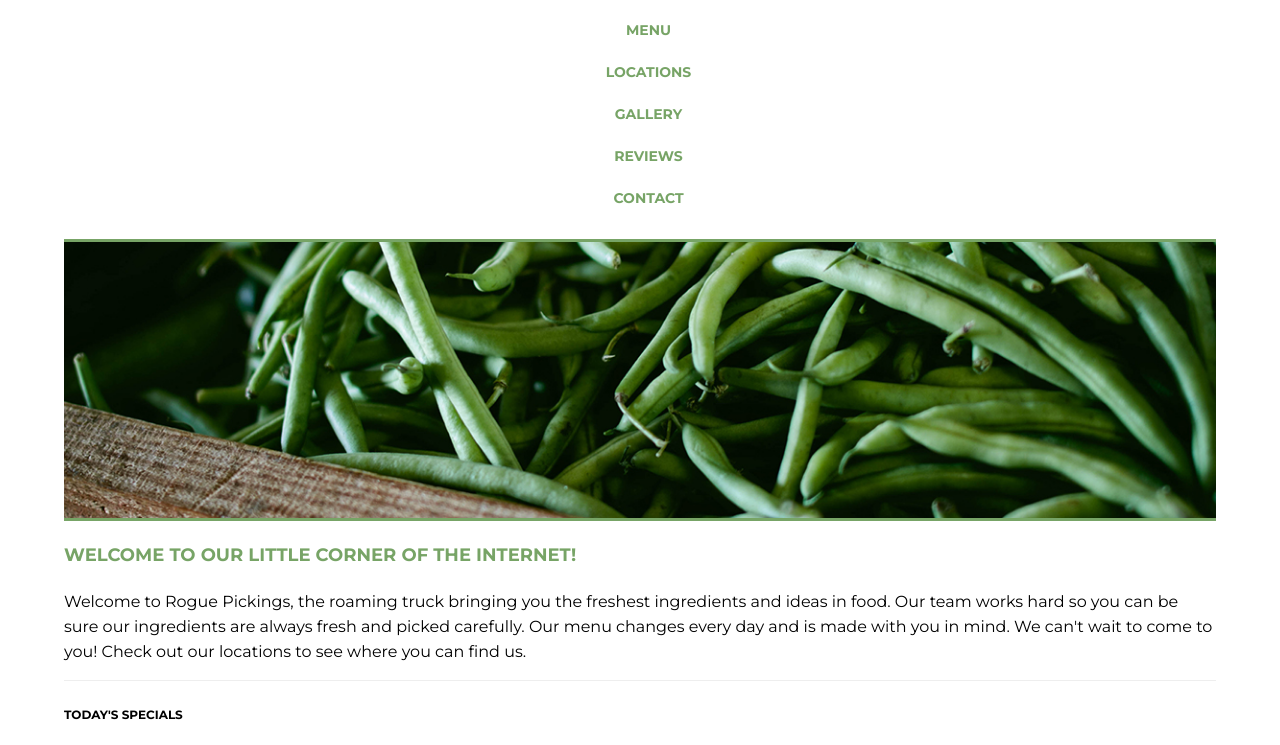
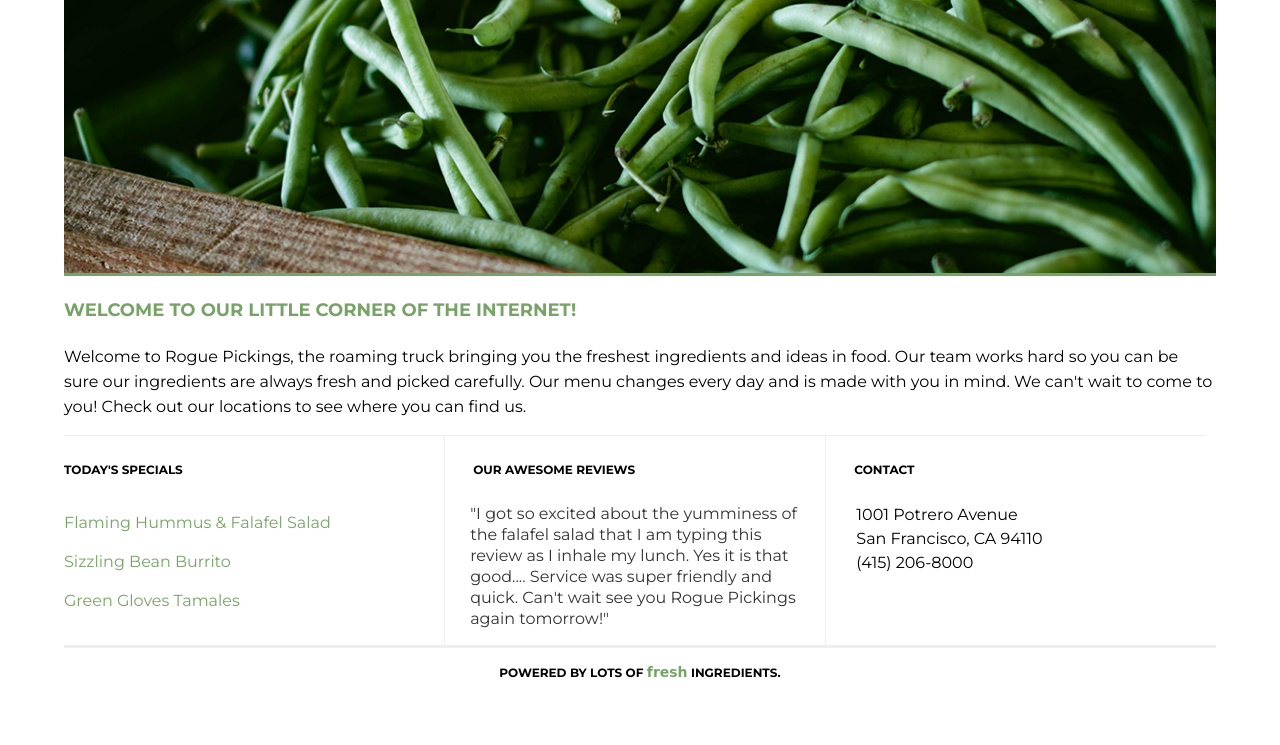
Before and after one commit to ilselee/rogue-pickings-responsive, a plain HTML site: page index.html in a window 1280 px wide. Shown: the part 140-885 px from the top of the page. After the commit the page ends 836 px from the top, so only its background shows below. Drawn offline with Linux system fonts and the light colour scheme; a web font is replaced by a local one.

Commit message:
Added tablet and desktop versions

```diff
--- a/css/main.css
+++ b/css/main.css
@@ -176,3 +176,92 @@ footer span {
 	color: #77a466;
 	font-size: 0.875rem;
 }
+
+
+/***** TABLET *****/
+
+@media (min-width: 768px) {
+	.bottom-section{
+		display: flex;
+		flex-flow: row wrap;
+	}
+	.section-two {
+		border-left: 1px solid #eee;
+		border-right: 1px solid #eee;
+	}
+	.section-one,
+	.section-two,
+	.section-three {
+		width: 33%;
+		height: auto;
+		border-top: 1px solid #eee;
+}
+
+	.section-two h4,
+	.section-three h4 {
+	padding: 10px 28px;
+}
+	.section-two p {
+		padding: 0 25px;
+	}
+
+	footer {
+		border-top: 3px solid #eee;
+		width: 100%;
+	}
+}
+
+/***** DESKTOP *****/
+
+@media (min-width: 1200px){
+
+	body {
+		font-family: 'Montserrat', Helvetica, Arial, sans-serif;
+		display: flex;
+		justify-content: center;
+		font-size: 1em;
+	}
+
+	.container{
+		width: 90%;
+		display: flex;
+		flex-flow: row wrap;
+		max-width: 1200px;
+	}
+	header {
+		margin: auto;
+		display: inline-flex;
+
+	}
+	header h1 {
+		margin: 0;
+		padding-top: 30px;
+		padding-bottom: 20px;
+		padding-right: 195px;
+		display: flex;
+		flex-flow: row nowrap;
+		border-bottom: none;
+		align-items: flex-start;
+	}
+
+	header nav ul li {
+		text-transform: uppercase;
+		font-weight: 700;
+		font-size: 0.875rem;
+		display: inline-flex;
+		flex-flow: row nowrap;
+	}
+
+	header nav {
+		padding-top: 30px;
+		padding-bottom: 20;
+		margin-right: -40px;
+		align-items: flex-end;
+	}
+
+	.main-image {
+		height: auto;
+		display: flex;
+	}
+
+}
--- a/index.html
+++ b/index.html
@@ -17,22 +17,22 @@
                 <nav>
                     <ul>
                         <li>
-                            <a href="">About</a>
+                            <a href=".main-title">About</a>
                         </li>
                         <li>
-                            <a href="">Menu</a>
+                            <a href=".menu">Menu</a>
                         </li>
                         <li>
-                            <a href="">Locations</a>
+                            <a href=".address">Locations</a>
                         </li>
                         <li>
                             <a href="">Gallery</a>
                         </li>
                         <li>
-                            <a href="">Reviews</a>
+                            <a href=".reviews">Reviews</a>
                         </li>
                         <li>
-                            <a href="">Contact</a>
+                            <a href=".address">Contact</a>
                         </li>
                     </ul>
                 </nav>
```
